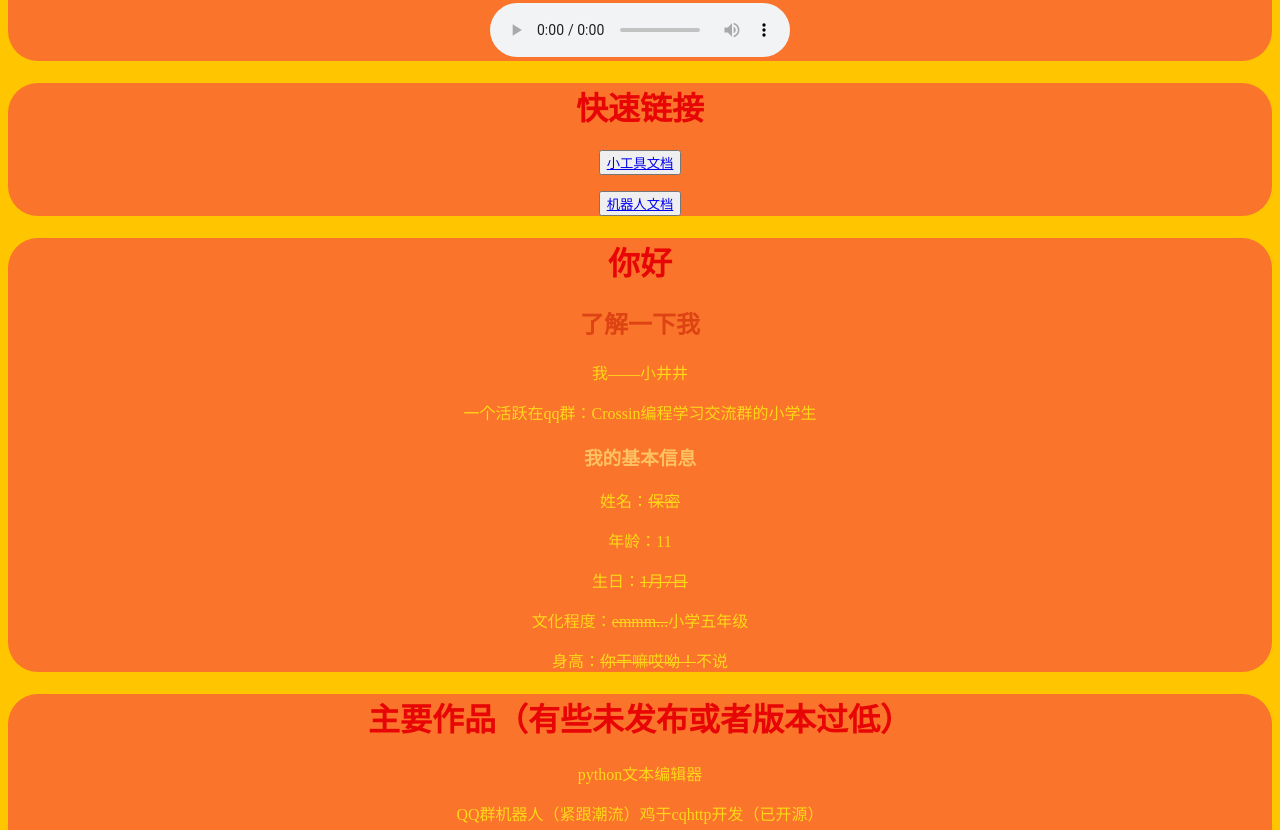
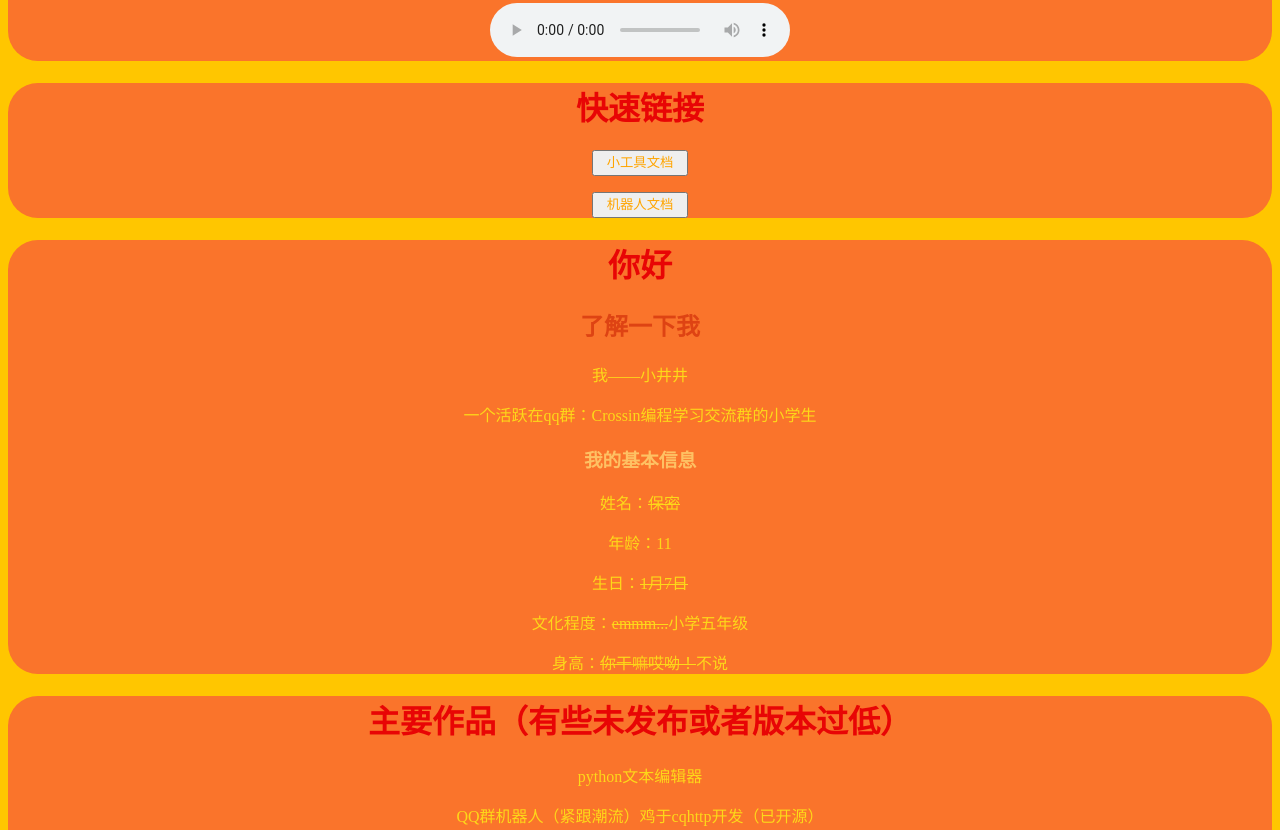
Before and after one commit to jimjcy/jingcygz.github.io, a plain HTML site: page index.html in a window 1280 px wide. Shown: the part 1110-1940 px from the top of the page. Drawn offline with Linux system fonts and the light colour scheme.

Commit message:
Update 界面优化.css

```diff
--- a/界面优化.css
+++ b/界面优化.css
@@ -26,6 +26,23 @@ p {
 .help{
     background-color: #FA742B;
     border-radius: 30px;
+    text-align: center;
+}
+ol {
+    color: #FFC600;
+}
+button:hover {
+    color: #FA742B;
+    background-color: #FFC600;
+}
+a{
+    display:block;
+    color:orange;
+    text-decoration: none;
+    width: 80px;
+    line-height: 20px;
+}
+audio {
     text-align: center;
 }
 /*动画-start*/
```
